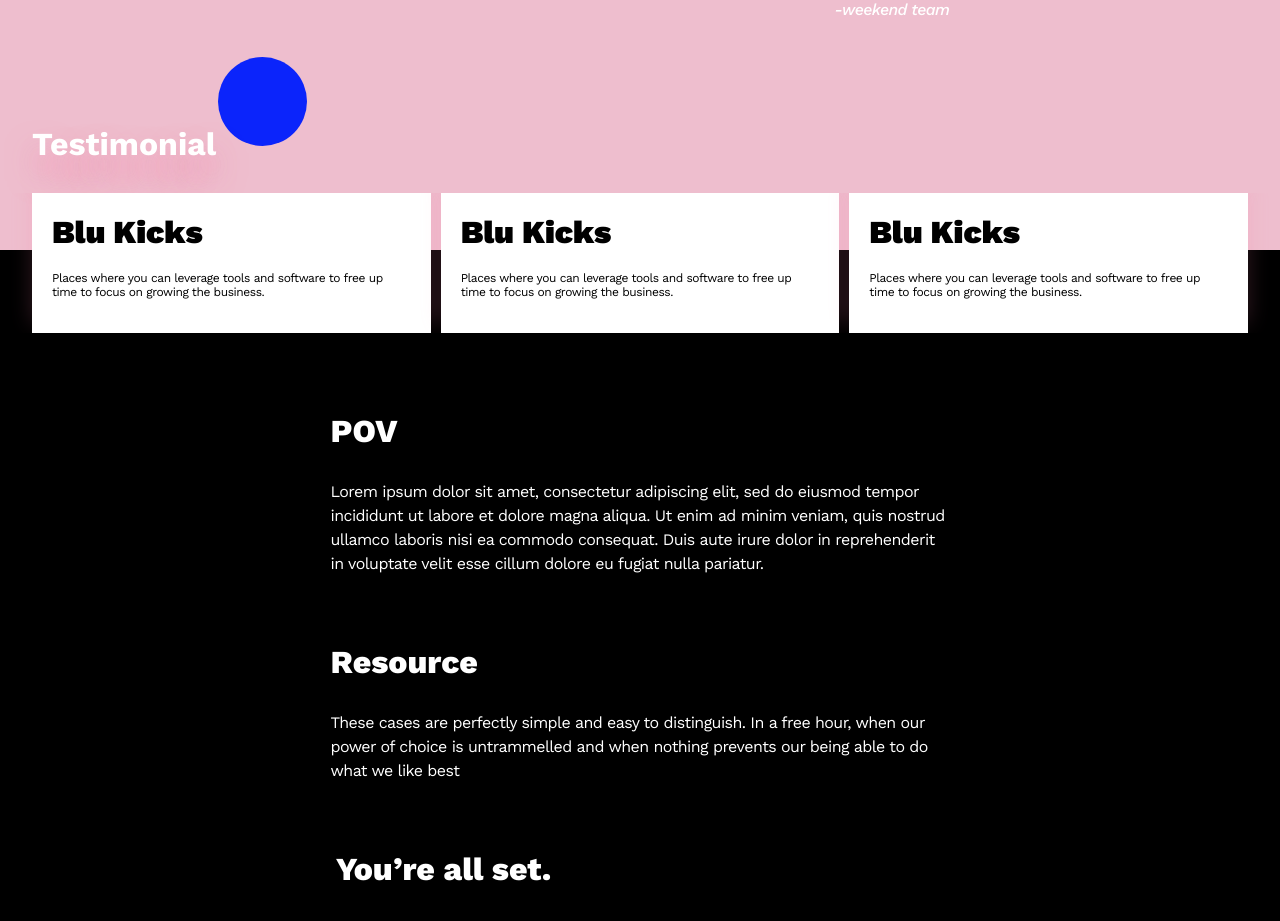
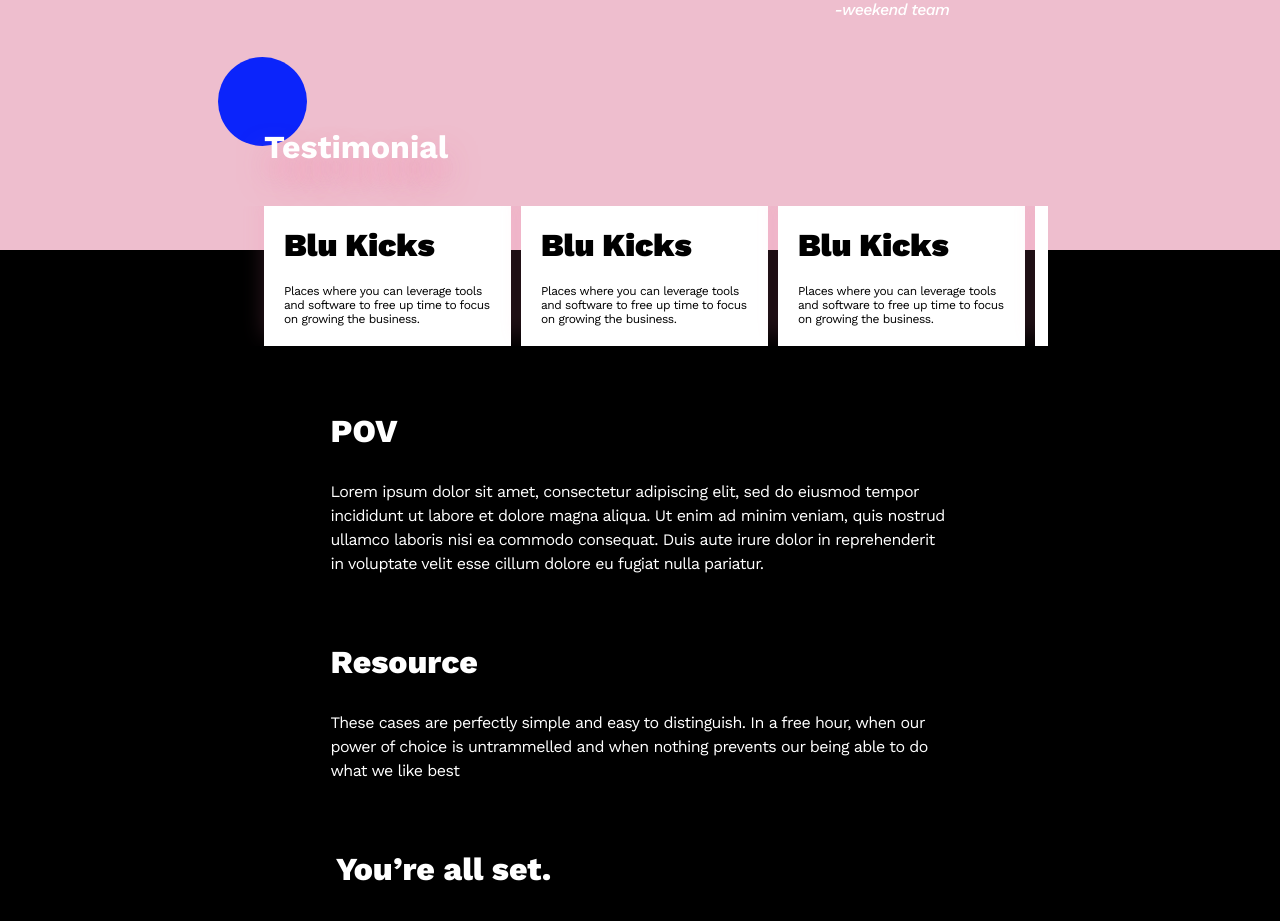
Before and after one commit to ChandraRaditya/weekend-web, a React (Create React App) app: page / in a window 1280 px wide. Shown: the part 1000-1921 px from the top of the page. Built offline with nearby package versions, Linux system fonts and the light colour scheme.

Commit message:
add: button next and prev

```diff
--- a/src/Component/CardTestimonial/index.scss
+++ b/src/Component/CardTestimonial/index.scss
@@ -1,5 +1,6 @@
 .card-testimonial {
     min-width: 247px;
+    max-width: 247px;
     height: 140px;
     background: #FFFFFF;
     box-shadow: 0px -10px 20px rgba(249, 131, 171, 0.2);
@@ -8,7 +9,6 @@
     align-items: flex-start;
     padding: 20px;
     margin-right: 10px;
-    // scroll-snap-align: start;
 
     &:last-child {
         margin-right: 0;
--- a/src/Component/UpperContent/index.jsx
+++ b/src/Component/UpperContent/index.jsx
@@ -4,6 +4,8 @@ import oval from "../../Assets/Oval.svg";
 import cosmonot from "../../Assets/cosmonot.png";
 import cosmonotLeft from "../../Assets/cosmonot-left.png";
 import CardTestimonial from "../CardTestimonial";
+import arrowRight from "../../Assets/arrow-right.svg";
+import arrowLeft from "../../Assets/arrow-left.svg";
 
 function UpperContent() {
   return (
@@ -44,10 +46,27 @@ function UpperContent() {
       </div>
       <div className="card-section">
         <h2 className="card-section__text">Testimonial</h2>
-        <div className="card-section__card-container">
-          <CardTestimonial />
-          <CardTestimonial />
-          <CardTestimonial />
+        <div className="card-section__card-body">
+          <button className="card-section__button-prev">
+            <img
+              className="card-section__button-arrow"
+              src={arrowLeft}
+              alt=""
+            />
+          </button>
+          <div className="card-section__card-container">
+            <CardTestimonial />
+            <CardTestimonial />
+            <CardTestimonial />
+            <CardTestimonial />
+          </div>
+          <button className="card-section__button-next">
+            <img
+              className="card-section__button-arrow"
+              src={arrowRight}
+              alt=""
+            />
+          </button>
         </div>
       </div>
     </div>
--- a/src/Component/UpperContent/index.scss
+++ b/src/Component/UpperContent/index.scss
@@ -135,15 +135,18 @@
 
 .card-section {
     position: absolute;
-    bottom: -187px;
+    bottom: -205px;
     left: 50%;
     transform: translate(-50%, -50%);
-    margin-left: auto;
-    margin-right: auto;
     width: 100%;
+    max-width: 816px;
+    display: flex;
+    flex-direction: column;
+    align-items: center;
 
     &__text {
-        padding-left: 32px;
+        align-self: flex-start;
+        margin-left: 32px;
         text-align: left;
         font-size: 32px;
         line-height: 38px;
@@ -152,8 +155,36 @@
         text-shadow: 0px 20px 30px rgba(249, 131, 171, 0.7);
     }
 
+    &__card-body {
+        display: flex;
+        flex-direction: row;
+        justify-content: center;
+        width: 100%;
+        max-width: 816px;
+    }
+
+    &__button-next, &__button-prev {
+        margin-top: 85px;
+        border: none;
+        min-width: 32px;
+        max-width: 32px;
+        min-height: 32px;
+        max-height: 32px;
+        border-radius: 50%;
+        display: none;
+    }
+
+    &__button-prev {
+        margin-right: 25px;
+    }
+
+    &__button-next {
+        margin-left: 25px;
+    }
+
     &__card-container {
-        margin-top: 30px;
+        width: 100%;
+        margin-top: 40px;
         padding-right: 32px;
         padding-left: 32px;
         display: flex;
```
Also changed, not shown: src/Assets/arrow-left.svg (added), src/Assets/arrow-right.svg (added).
